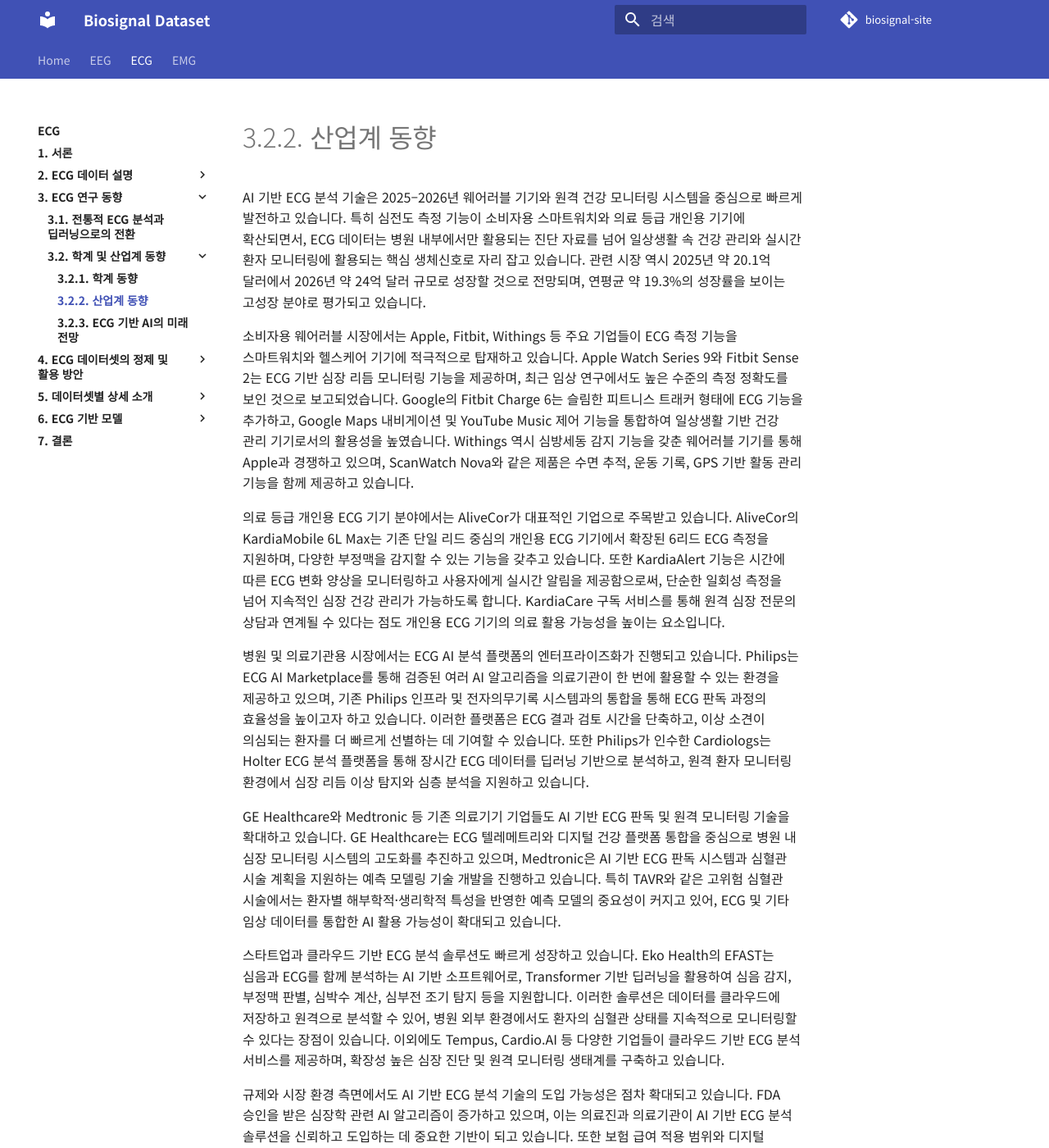
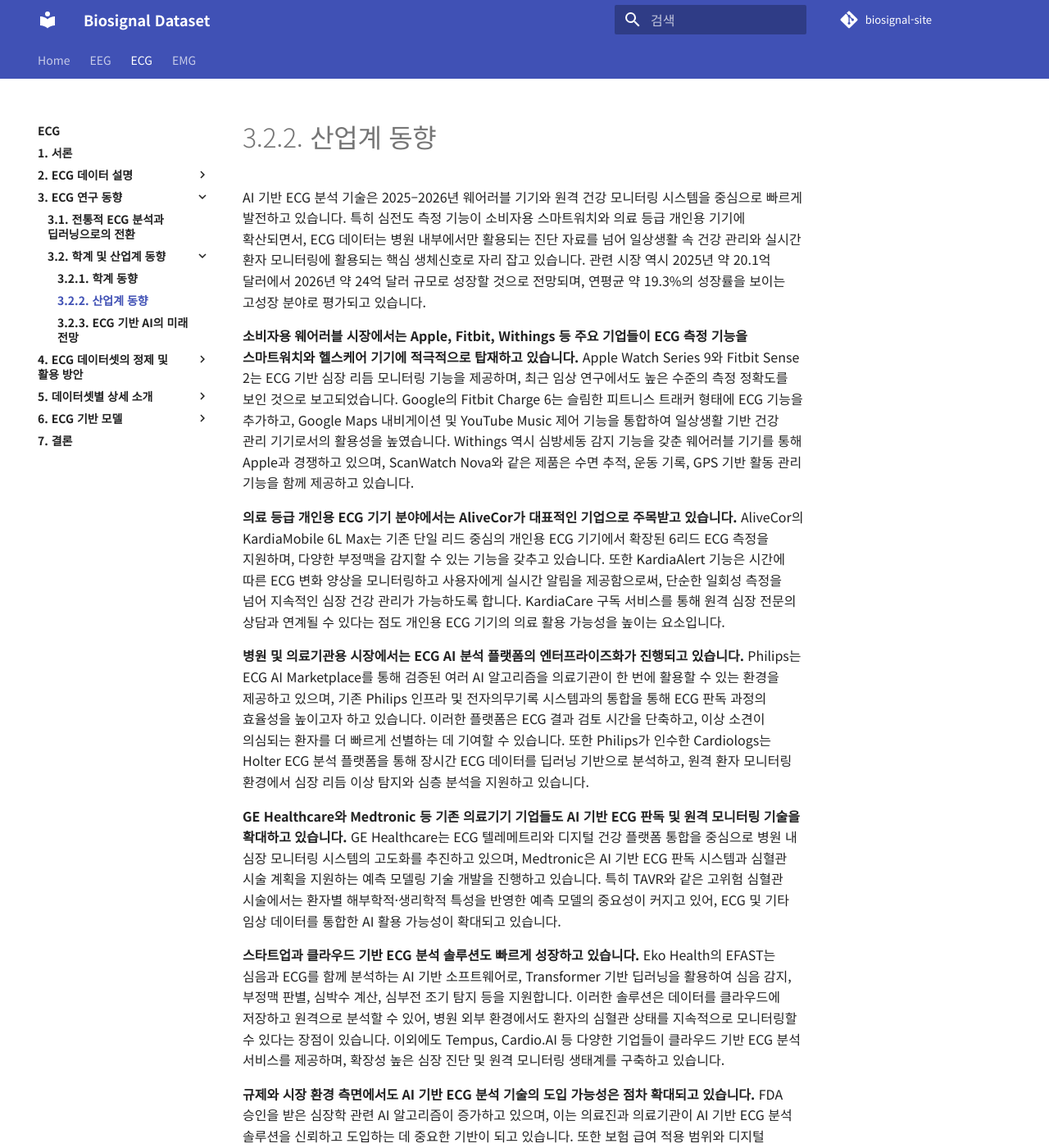
Before and after one commit to iwantjeonyeok/biosignal-site, an MkDocs documentation site: the page built from docs/ecg/3-ecg-연구-동향/3-2-학계-및-산업계-동향/3-2-2-산업계-동향.md, in a window 1280 px wide and 1400 px high. Shown: the whole window at 82% size. Built offline with MkDocs 1.6.1 and Material for MkDocs 9.7.7, drawn with Linux system fonts in a browser that asks for light colours; comment, search, counter and statistics services are not loaded; some of the changed text lies outside the part shown.

Commit message:
Update 3-2-2-산업계-동향.md

```diff
--- a/docs/ecg/3-ecg-연구-동향/3-2-학계-및-산업계-동향/3-2-2-산업계-동향.md
+++ b/docs/ecg/3-ecg-연구-동향/3-2-학계-및-산업계-동향/3-2-2-산업계-동향.md
@@ -2,16 +2,16 @@
 
 AI 기반 ECG 분석 기술은 2025–2026년 웨어러블 기기와 원격 건강 모니터링 시스템을 중심으로 빠르게 발전하고 있습니다. 특히 심전도 측정 기능이 소비자용 스마트워치와 의료 등급 개인용 기기에 확산되면서, ECG 데이터는 병원 내부에서만 활용되는 진단 자료를 넘어 일상생활 속 건강 관리와 실시간 환자 모니터링에 활용되는 핵심 생체신호로 자리 잡고 있습니다. 관련 시장 역시 2025년 약 20.1억 달러에서 2026년 약 24억 달러 규모로 성장할 것으로 전망되며, 연평균 약 19.3%의 성장률을 보이는 고성장 분야로 평가되고 있습니다.
 
-소비자용 웨어러블 시장에서는 Apple, Fitbit, Withings 등 주요 기업들이 ECG 측정 기능을 스마트워치와 헬스케어 기기에 적극적으로 탑재하고 있습니다. Apple Watch Series 9와 Fitbit Sense 2는 ECG 기반 심장 리듬 모니터링 기능을 제공하며, 최근 임상 연구에서도 높은 수준의 측정 정확도를 보인 것으로 보고되었습니다. Google의 Fitbit Charge 6는 슬림한 피트니스 트래커 형태에 ECG 기능을 추가하고, Google Maps 내비게이션 및 YouTube Music 제어 기능을 통합하여 일상생활 기반 건강 관리 기기로서의 활용성을 높였습니다. Withings 역시 심방세동 감지 기능을 갖춘 웨어러블 기기를 통해 Apple과 경쟁하고 있으며, ScanWatch Nova와 같은 제품은 수면 추적, 운동 기록, GPS 기반 활동 관리 기능을 함께 제공하고 있습니다.
+**소비자용 웨어러블 시장에서는 Apple, Fitbit, Withings 등 주요 기업들이 ECG 측정 기능을 스마트워치와 헬스케어 기기에 적극적으로 탑재하고 있습니다.** Apple Watch Series 9와 Fitbit Sense 2는 ECG 기반 심장 리듬 모니터링 기능을 제공하며, 최근 임상 연구에서도 높은 수준의 측정 정확도를 보인 것으로 보고되었습니다. Google의 Fitbit Charge 6는 슬림한 피트니스 트래커 형태에 ECG 기능을 추가하고, Google Maps 내비게이션 및 YouTube Music 제어 기능을 통합하여 일상생활 기반 건강 관리 기기로서의 활용성을 높였습니다. Withings 역시 심방세동 감지 기능을 갖춘 웨어러블 기기를 통해 Apple과 경쟁하고 있으며, ScanWatch Nova와 같은 제품은 수면 추적, 운동 기록, GPS 기반 활동 관리 기능을 함께 제공하고 있습니다.
 
-의료 등급 개인용 ECG 기기 분야에서는 AliveCor가 대표적인 기업으로 주목받고 있습니다. AliveCor의 KardiaMobile 6L Max는 기존 단일 리드 중심의 개인용 ECG 기기에서 확장된 6리드 ECG 측정을 지원하며, 다양한 부정맥을 감지할 수 있는 기능을 갖추고 있습니다. 또한 KardiaAlert 기능은 시간에 따른 ECG 변화 양상을 모니터링하고 사용자에게 실시간 알림을 제공함으로써, 단순한 일회성 측정을 넘어 지속적인 심장 건강 관리가 가능하도록 합니다. KardiaCare 구독 서비스를 통해 원격 심장 전문의 상담과 연계될 수 있다는 점도 개인용 ECG 기기의 의료 활용 가능성을 높이는 요소입니다.
+**의료 등급 개인용 ECG 기기 분야에서는 AliveCor가 대표적인 기업으로 주목받고 있습니다.** AliveCor의 KardiaMobile 6L Max는 기존 단일 리드 중심의 개인용 ECG 기기에서 확장된 6리드 ECG 측정을 지원하며, 다양한 부정맥을 감지할 수 있는 기능을 갖추고 있습니다. 또한 KardiaAlert 기능은 시간에 따른 ECG 변화 양상을 모니터링하고 사용자에게 실시간 알림을 제공함으로써, 단순한 일회성 측정을 넘어 지속적인 심장 건강 관리가 가능하도록 합니다. KardiaCare 구독 서비스를 통해 원격 심장 전문의 상담과 연계될 수 있다는 점도 개인용 ECG 기기의 의료 활용 가능성을 높이는 요소입니다.
 
-병원 및 의료기관용 시장에서는 ECG AI 분석 플랫폼의 엔터프라이즈화가 진행되고 있습니다. Philips는 ECG AI Marketplace를 통해 검증된 여러 AI 알고리즘을 의료기관이 한 번에 활용할 수 있는 환경을 제공하고 있으며, 기존 Philips 인프라 및 전자의무기록 시스템과의 통합을 통해 ECG 판독 과정의 효율성을 높이고자 하고 있습니다. 이러한 플랫폼은 ECG 결과 검토 시간을 단축하고, 이상 소견이 의심되는 환자를 더 빠르게 선별하는 데 기여할 수 있습니다. 또한 Philips가 인수한 Cardiologs는 Holter ECG 분석 플랫폼을 통해 장시간 ECG 데이터를 딥러닝 기반으로 분석하고, 원격 환자 모니터링 환경에서 심장 리듬 이상 탐지와 심층 분석을 지원하고 있습니다.
+**병원 및 의료기관용 시장에서는 ECG AI 분석 플랫폼의 엔터프라이즈화가 진행되고 있습니다.** Philips는 ECG AI Marketplace를 통해 검증된 여러 AI 알고리즘을 의료기관이 한 번에 활용할 수 있는 환경을 제공하고 있으며, 기존 Philips 인프라 및 전자의무기록 시스템과의 통합을 통해 ECG 판독 과정의 효율성을 높이고자 하고 있습니다. 이러한 플랫폼은 ECG 결과 검토 시간을 단축하고, 이상 소견이 의심되는 환자를 더 빠르게 선별하는 데 기여할 수 있습니다. 또한 Philips가 인수한 Cardiologs는 Holter ECG 분석 플랫폼을 통해 장시간 ECG 데이터를 딥러닝 기반으로 분석하고, 원격 환자 모니터링 환경에서 심장 리듬 이상 탐지와 심층 분석을 지원하고 있습니다.
 
-GE Healthcare와 Medtronic 등 기존 의료기기 기업들도 AI 기반 ECG 판독 및 원격 모니터링 기술을 확대하고 있습니다. GE Healthcare는 ECG 텔레메트리와 디지털 건강 플랫폼 통합을 중심으로 병원 내 심장 모니터링 시스템의 고도화를 추진하고 있으며, Medtronic은 AI 기반 ECG 판독 시스템과 심혈관 시술 계획을 지원하는 예측 모델링 기술 개발을 진행하고 있습니다. 특히 TAVR와 같은 고위험 심혈관 시술에서는 환자별 해부학적·생리학적 특성을 반영한 예측 모델의 중요성이 커지고 있어, ECG 및 기타 임상 데이터를 통합한 AI 활용 가능성이 확대되고 있습니다.
+**GE Healthcare와 Medtronic 등 기존 의료기기 기업들도 AI 기반 ECG 판독 및 원격 모니터링 기술을 확대하고 있습니다.** GE Healthcare는 ECG 텔레메트리와 디지털 건강 플랫폼 통합을 중심으로 병원 내 심장 모니터링 시스템의 고도화를 추진하고 있으며, Medtronic은 AI 기반 ECG 판독 시스템과 심혈관 시술 계획을 지원하는 예측 모델링 기술 개발을 진행하고 있습니다. 특히 TAVR와 같은 고위험 심혈관 시술에서는 환자별 해부학적·생리학적 특성을 반영한 예측 모델의 중요성이 커지고 있어, ECG 및 기타 임상 데이터를 통합한 AI 활용 가능성이 확대되고 있습니다.
 
-스타트업과 클라우드 기반 ECG 분석 솔루션도 빠르게 성장하고 있습니다. Eko Health의 EFAST는 심음과 ECG를 함께 분석하는 AI 기반 소프트웨어로, Transformer 기반 딥러닝을 활용하여 심음 감지, 부정맥 판별, 심박수 계산, 심부전 조기 탐지 등을 지원합니다. 이러한 솔루션은 데이터를 클라우드에 저장하고 원격으로 분석할 수 있어, 병원 외부 환경에서도 환자의 심혈관 상태를 지속적으로 모니터링할 수 있다는 장점이 있습니다. 이외에도 Tempus, Cardio.AI 등 다양한 기업들이 클라우드 기반 ECG 분석 서비스를 제공하며, 확장성 높은 심장 진단 및 원격 모니터링 생태계를 구축하고 있습니다.
+**스타트업과 클라우드 기반 ECG 분석 솔루션도 빠르게 성장하고 있습니다.** Eko Health의 EFAST는 심음과 ECG를 함께 분석하는 AI 기반 소프트웨어로, Transformer 기반 딥러닝을 활용하여 심음 감지, 부정맥 판별, 심박수 계산, 심부전 조기 탐지 등을 지원합니다. 이러한 솔루션은 데이터를 클라우드에 저장하고 원격으로 분석할 수 있어, 병원 외부 환경에서도 환자의 심혈관 상태를 지속적으로 모니터링할 수 있다는 장점이 있습니다. 이외에도 Tempus, Cardio.AI 등 다양한 기업들이 클라우드 기반 ECG 분석 서비스를 제공하며, 확장성 높은 심장 진단 및 원격 모니터링 생태계를 구축하고 있습니다.
 
-규제와 시장 환경 측면에서도 AI 기반 ECG 분석 기술의 도입 가능성은 점차 확대되고 있습니다. FDA 승인을 받은 심장학 관련 AI 알고리즘이 증가하고 있으며, 이는 의료진과 의료기관이 AI 기반 ECG 분석 솔루션을 신뢰하고 도입하는 데 중요한 기반이 되고 있습니다. 또한 보험 급여 적용 범위와 디지털 헬스케어 관련 제도 정비가 진행되면서, AI ECG 기술은 단순한 연구 단계에서 실제 임상 서비스와 상용 플랫폼으로 확장되는 전환점에 놓여 있습니다.
+**규제와 시장 환경 측면에서도 AI 기반 ECG 분석 기술의 도입 가능성은 점차 확대되고 있습니다.** FDA 승인을 받은 심장학 관련 AI 알고리즘이 증가하고 있으며, 이는 의료진과 의료기관이 AI 기반 ECG 분석 솔루션을 신뢰하고 도입하는 데 중요한 기반이 되고 있습니다. 또한 보험 급여 적용 범위와 디지털 헬스케어 관련 제도 정비가 진행되면서, AI ECG 기술은 단순한 연구 단계에서 실제 임상 서비스와 상용 플랫폼으로 확장되는 전환점에 놓여 있습니다.
 
 종합하면, AI 기반 ECG 산업은 소비자용 웨어러블, 의료 등급 개인용 기기, 병원용 판독 보조 플랫폼, 클라우드 기반 원격 모니터링 서비스로 빠르게 확장되고 있습니다. 향후에는 스마트워치뿐만 아니라 스마트 링, 패치형 센서, 장시간 Holter 장치 등 다양한 형태의 ECG 수집 기기가 등장하고, 이를 AI 분석 플랫폼과 연계하는 방식이 더욱 보편화될 것으로 예상됩니다. 따라서 AI 기반 ECG 분석 기술은 심혈관 질환의 조기 발견, 환자 상태의 지속적 관찰, 의료진의 판독 부담 감소, 예방 중심 의료 체계 구축에 중요한 역할을 할 것으로 전망됩니다.
```
